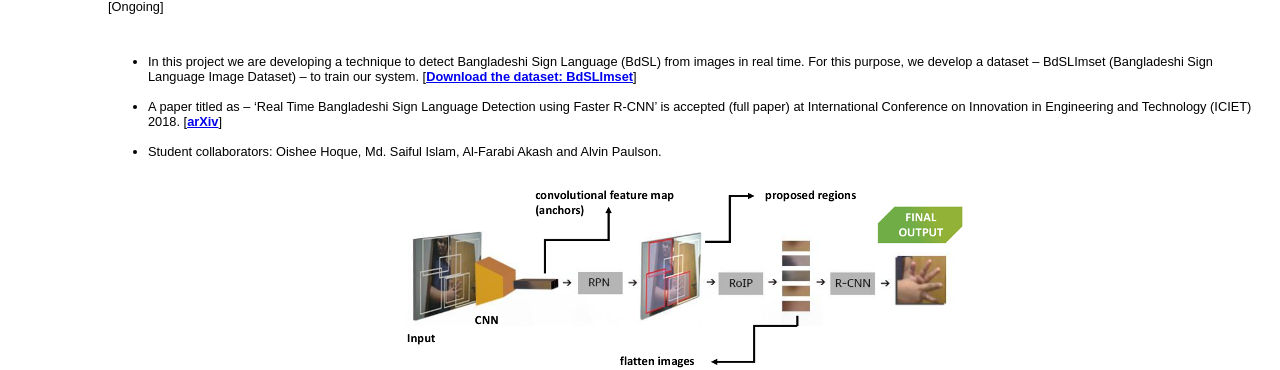
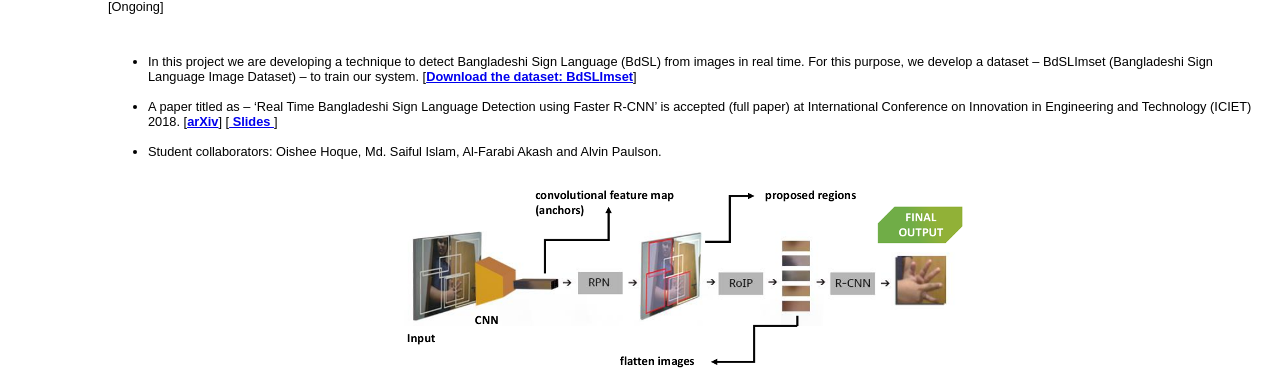
Before and after one commit to imruljubair/imruljubair.github.io, a Jekyll site: the page project/project-page.html, which Jekyll copies as it is, in a window 1280 px wide and 900 px high. Shown: the part 236-606 px from the top of the window. Built offline with Jekyll 4.4.1, drawn with Linux system fonts in a browser that asks for light colours.

Commit message:
projects

```diff
--- a/project/project-page.html
+++ b/project/project-page.html
@@ -29,7 +29,7 @@ div {
   <p class="lead">
   <ul>
     <li>In this project we are developing a technique to detect Bangladeshi Sign Language (BdSL) from images in real time. For this purpose, we develop a dataset – BdSLImset (Bangladeshi Sign Language Image Dataset) – to train our system. [<a href="https://github.com/imruljubair/bdslimset"; style="font-weight:bold">Download the dataset: BdSLImset</a>] </li><br>
-    <li>A paper titled as – ‘Real Time Bangladeshi Sign Language Detection using Faster R-CNN’ is accepted (full paper) at International Conference on Innovation in Engineering and Technology (ICIET) 2018. [<a href="https://arxiv.org/abs/1811.12813" ; style="font-weight:bold">arXiv</a>]</li><br>
+    <li>A paper titled as – ‘Real Time Bangladeshi Sign Language Detection using Faster R-CNN’ is accepted (full paper) at International Conference on Innovation in Engineering and Technology (ICIET) 2018. [<a href="https://arxiv.org/abs/1811.12813" ; style="font-weight:bold">arXiv</a>] [<a href="material/bdsl_slides.pdf"; style="font-weight:bold"> Slides </a>]</li><br>
    <li>Student collaborators: Oishee Hoque, Md. Saiful Islam, Al-Farabi Akash and Alvin Paulson.</li>
 
 </ul>
```
Also changed, not shown: 1 other file.
